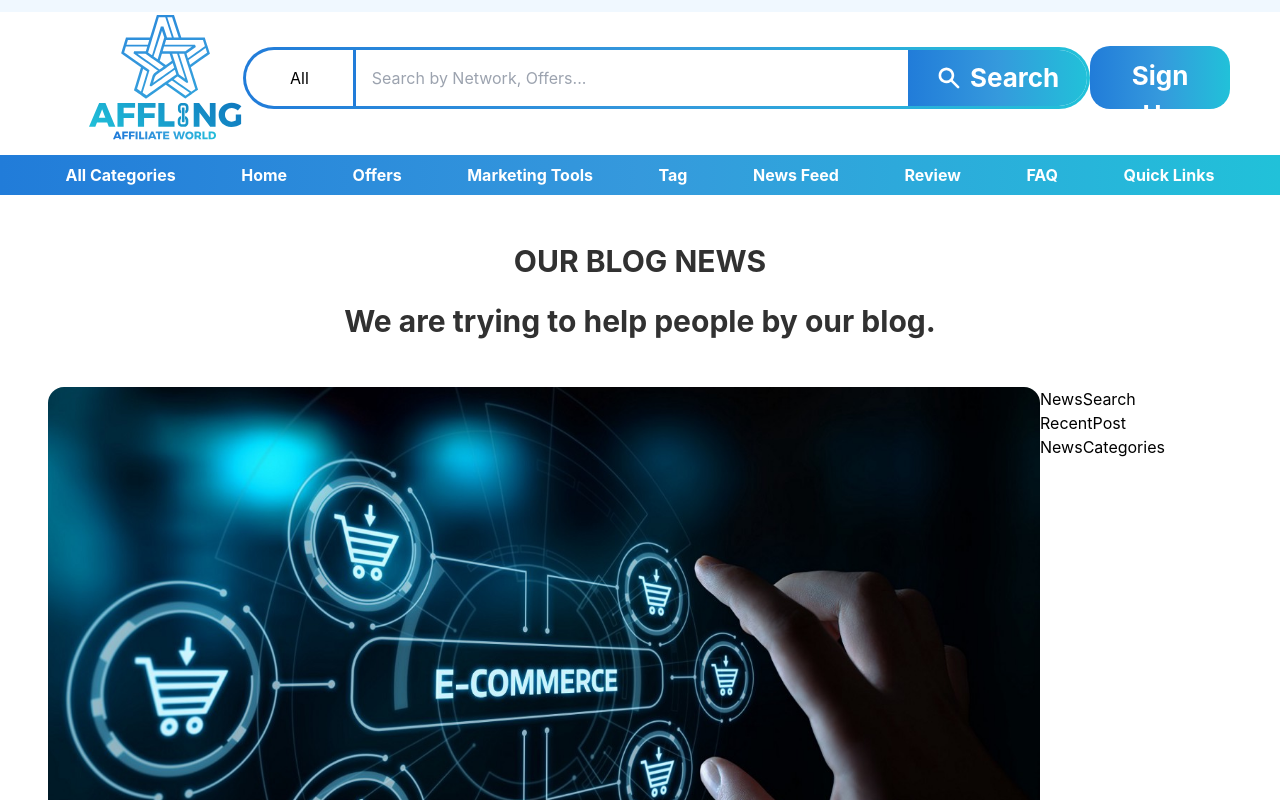
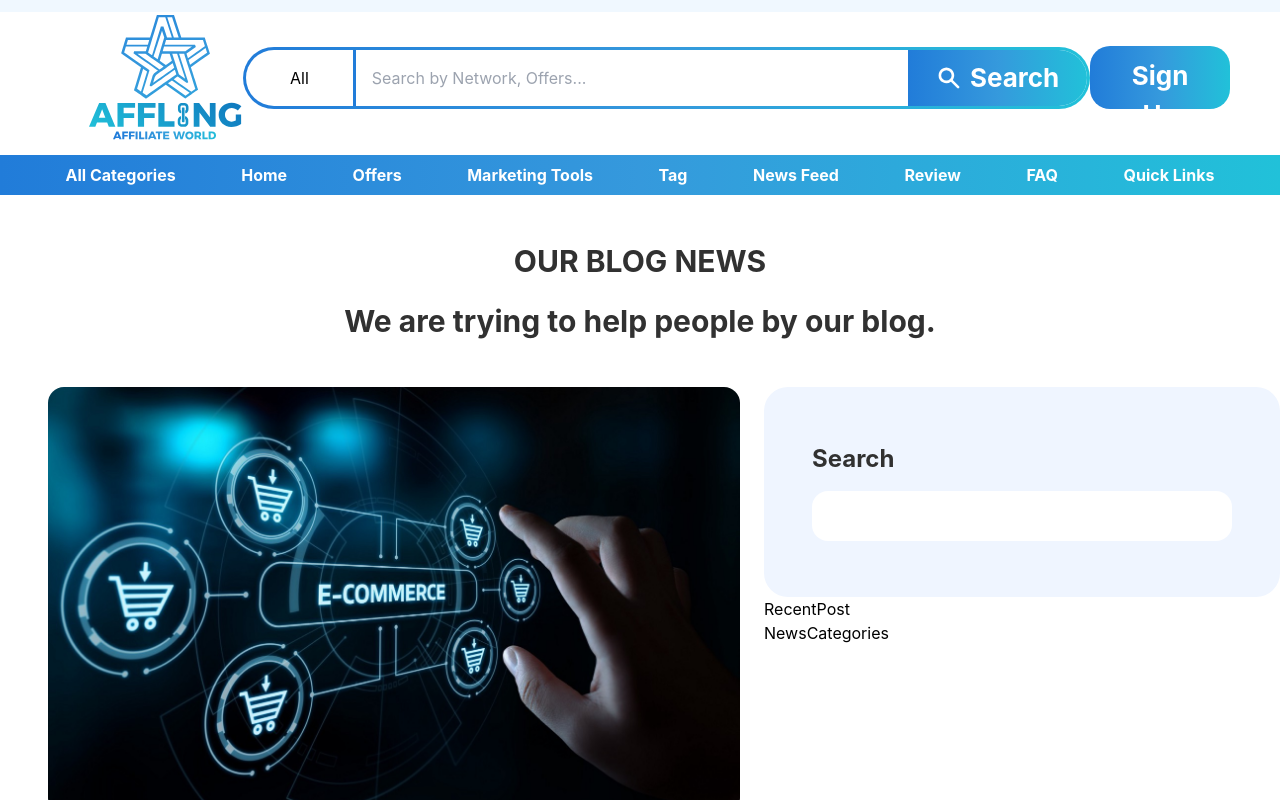
Before and after one commit to AFM-Taha/affling, a Next.js app: page /news in a window 1280 px wide. Shown: the top 800 px of the page. Built offline with nearby package versions, Linux system fonts and the light colour scheme.

Commit message:
add searchbar in news page

```diff
--- a/src/components/common/BlogNews/NewsSearch.tsx
+++ b/src/components/common/BlogNews/NewsSearch.tsx
@@ -1,3 +1,18 @@
 export default function NewsSearch() {
-  return <div>NewsSearch</div>;
+  return (
+    <div className="rounded-3xl bg-[#EFF5FF] p-4">
+      <div className="px-8 py-10">
+        <label htmlFor="search" className="text-2xl font-bold text-[#313131]">
+          Search
+        </label>
+        <div className="mt-4">
+          <input
+            className="h-[50px] w-[420px] rounded-2xl px-4"
+            id="search"
+            type="text"
+          />
+        </div>
+      </div>
+    </div>
+  );
 }
--- a/src/pages/news.tsx
+++ b/src/pages/news.tsx
@@ -10,7 +10,7 @@ export default function News() {
         <h2 className="mb-6 mt-12 text-3xl">OUR BLOG NEWS</h2>
         <h3 className="text-3xl">We are trying to help people by our blog.</h3>
       </div>
-      <div className="lg:flex">
+      <div className="gap-6 lg:flex">
         <div>
           <NewsCard />
           <NewsCard />
```
